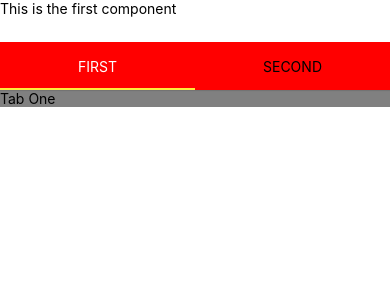
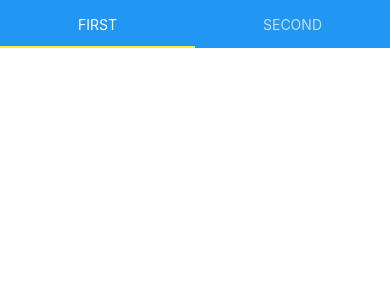
Before and after one commit to byit002/SuperStore, a React Native app: screen / in a window 390 px wide. Shown: the top 300 px of the page. Built offline with nearby package versions, Linux system fonts and the light colour scheme.

Commit message:
Add: tabview component

```diff
--- a/App/screens/FirstScreenTest/index.tsx
+++ b/App/screens/FirstScreenTest/index.tsx
@@ -1,9 +1,9 @@
 import React from 'react';
-import FirstComponent from '../../components/FirstComponent';
+import TabView from '../TabView';
 
 function index() {
   return (
-    <FirstComponent/>
+    <TabView/>
   );
 }
 
--- /dev/null
+++ b/App/screens/TabView/index.tsx
@@ -0,0 +1,35 @@
+import * as React from 'react';
+import { View, useWindowDimensions } from 'react-native';
+import { TabView, SceneMap } from 'react-native-tab-view';
+
+const FirstRoute = () => (
+  <View style={{ flex: 1, backgroundColor: '#ff4081' }} />
+);
+
+const SecondRoute = () => (
+  <View style={{ flex: 1, backgroundColor: '#673ab7' }} />
+);
+
+const renderScene = SceneMap({
+  first: FirstRoute,
+  second: SecondRoute,
+});
+
+export default function TabViewExample() {
+  const layout = useWindowDimensions();
+
+  const [index, setIndex] = React.useState(0);
+  const [routes] = React.useState([
+    { key: 'first', title: 'First' },
+    { key: 'second', title: 'Second' },
+  ]);
+
+  return (
+    <TabView
+      navigationState={{ index, routes }}
+      renderScene={renderScene}
+      onIndexChange={setIndex}
+      initialLayout={{ width: layout.width }}
+    />
+  );
+}
```
